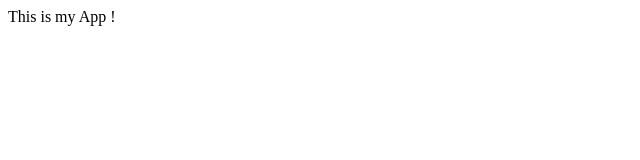
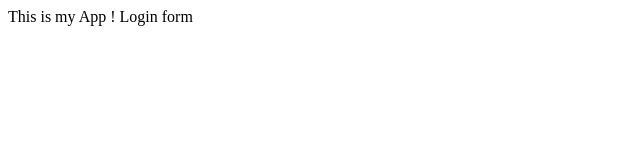
Before and after one commit to Navy001/TestGit, a plain HTML site: page index.html in a window 1280 px wide. Shown: the full height of the page, 0-640 px from the left. Drawn offline with Linux system fonts and the light colour scheme.

Commit message:
Login form

```diff
--- a/index.html
+++ b/index.html
@@ -3,5 +3,6 @@
 	</hesd>
 	<body>
 		This is my App !
+		Login form
 	</body>
 </html>
```
Also changed, not shown: login.html (added, +1 -0 lines).
